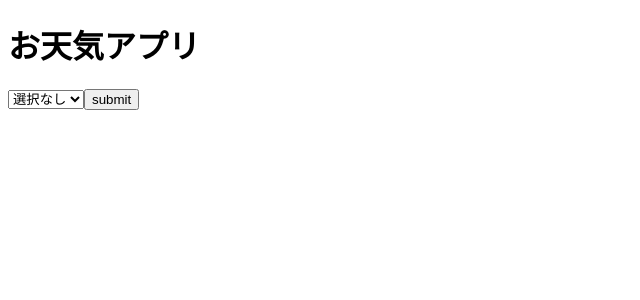
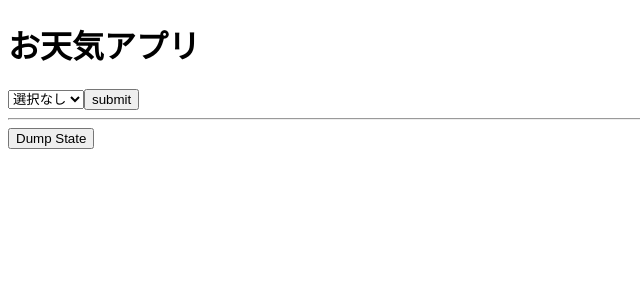
Before and after one commit to hbsnow-sandbox/recoil-sandbox, a React (Create React App) app: page / in a window 1280 px wide. Shown: the top 300 px of the page, without its empty margins (0-640 px from the left). Built offline with nearby package versions, Linux system fonts and the light colour scheme.

Commit message:
feat: add debug tools

```diff
--- a/src/App.tsx
+++ b/src/App.tsx
@@ -1,5 +1,6 @@
 import React, { Suspense } from "react";
 
+import { DebugButton } from "./components/DebugButton";
 import { ErrorBoundary } from "./components/ErrorBoundary";
 import { WeatherForm } from "./components/WeatherForm";
 import { WeatherResult } from "./components/WeatherResult";
@@ -16,6 +17,10 @@ export const App: React.VFC = () => {
           <WeatherResult />
         </Suspense>
       </ErrorBoundary>
+
+      <hr />
+
+      <DebugButton />
     </>
   );
 };
--- /dev/null
+++ b/src/components/DebugButton.tsx
@@ -0,0 +1,18 @@
+import React from "react";
+
+import { useRecoilCallback } from "recoil";
+
+export const DebugButton: React.VFC = () => {
+  const onClick = useRecoilCallback(
+    ({ snapshot }) => async () => {
+      console.debug("Atom values:");
+      for (const node of snapshot.getNodes_UNSTABLE()) {
+        const value = await snapshot.getPromise(node);
+        console.debug(node.key, value);
+      }
+    },
+    []
+  );
+
+  return <button onClick={onClick}>Dump State</button>;
+};
```
Also changed, not shown: src/components/DebugObserver.tsx (added, +16 -0 lines), tsconfig.json (+3 -9 lines).
